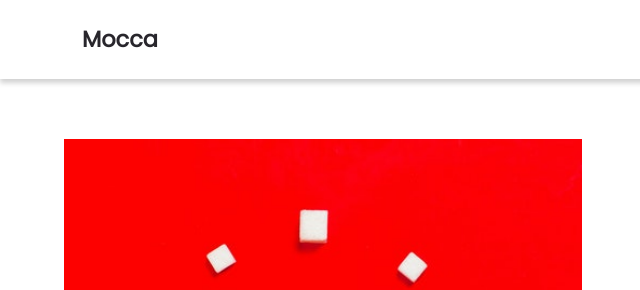
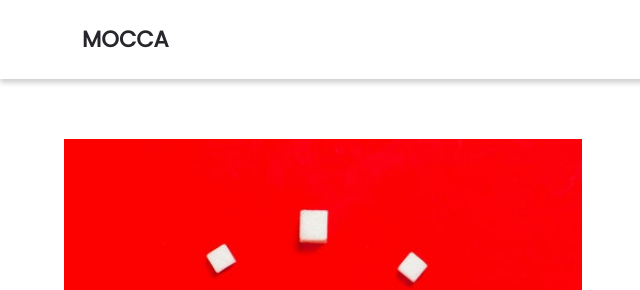
Before and after one commit to Leitnom/mocca, a plain HTML site: page paginas/cafe.html in a window 1280 px wide. Shown: the top 290 px of the page, 0-640 px from the left. Drawn offline with Linux system fonts and the light colour scheme.

Commit message:
Cambiar a mayuscula

```diff
--- a/paginas/cafe.html
+++ b/paginas/cafe.html
@@ -14,7 +14,7 @@
 		<!--menu -->
 		<div class="menu">
 			<div class="contenedor">
-				<p class="logo">Mocca</p>
+				<p class="logo">MOCCA</p>
 				<nav>
 					<ul>
 						<li><a href="../index.html">Inicio</a></li>
```
